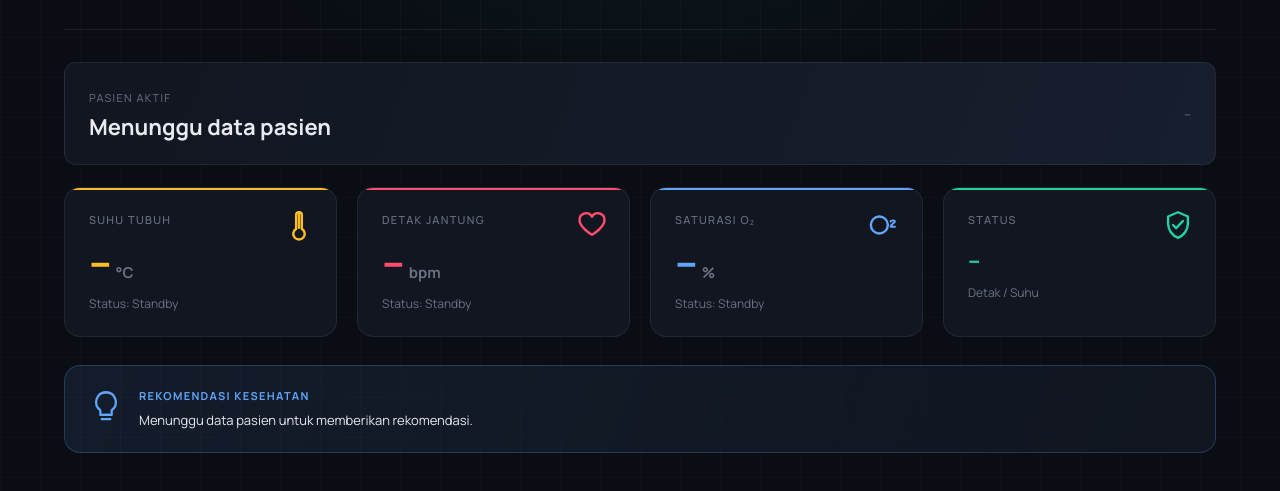
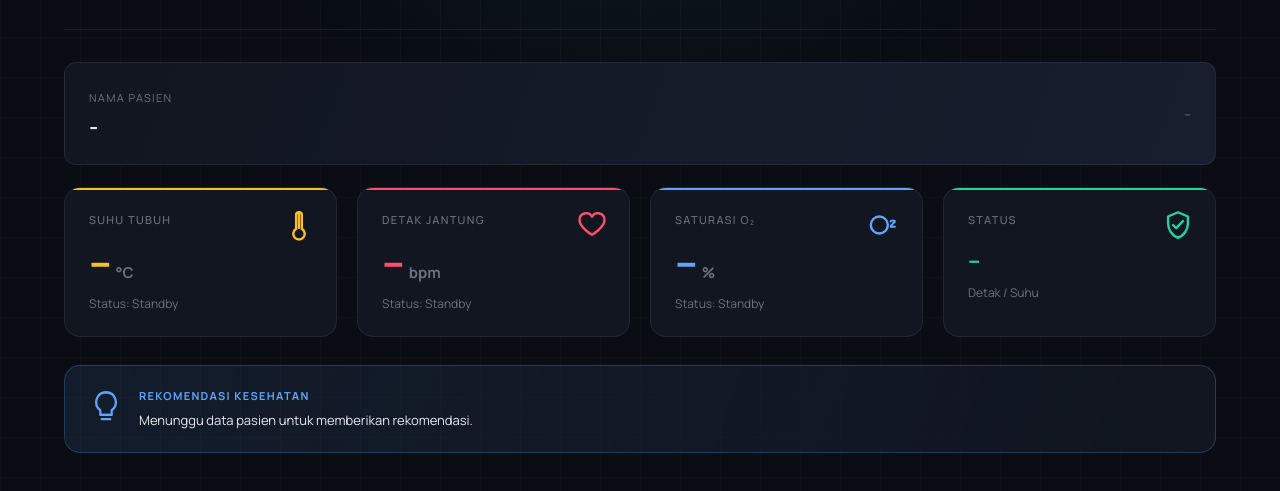
Before and after one commit to zedcwrt/capstone, a website: page public/index.html in a window 1280 px wide. Shown: the part 83-574 px from the top of the page. Drawn offline with Linux system fonts and the light colour scheme; no server answers.

Commit message:
Update index.html

```diff
--- a/public/index.html
+++ b/public/index.html
@@ -282,7 +282,7 @@
   <main>
   <section class="view-panel active" id="view-dashboard" aria-labelledby="nav-dashboard">
     <div class="patient-banner">
-      <div><span class="eyebrow">Pasien aktif</span><strong id="patient-name-display">Menunggu data pasien</strong></div>
+      <div><span class="eyebrow">Nama Pasien</span><strong id="patient-name-display">-</strong></div>
       <span class="patient-time" id="patient-time-display">--</span>
     </div>
   <div class="metrics-grid">
```
